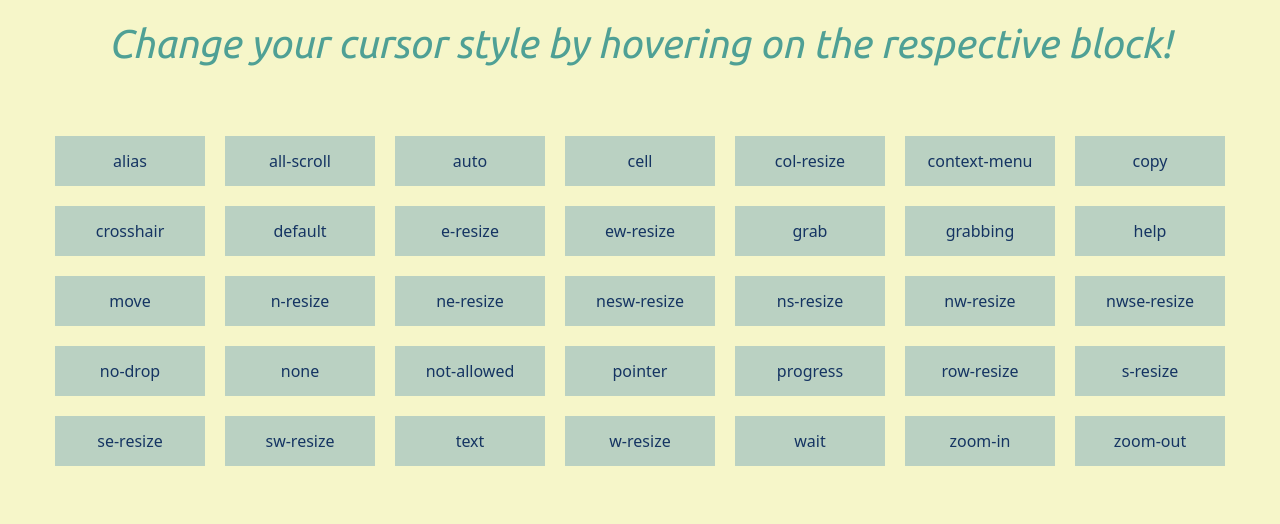
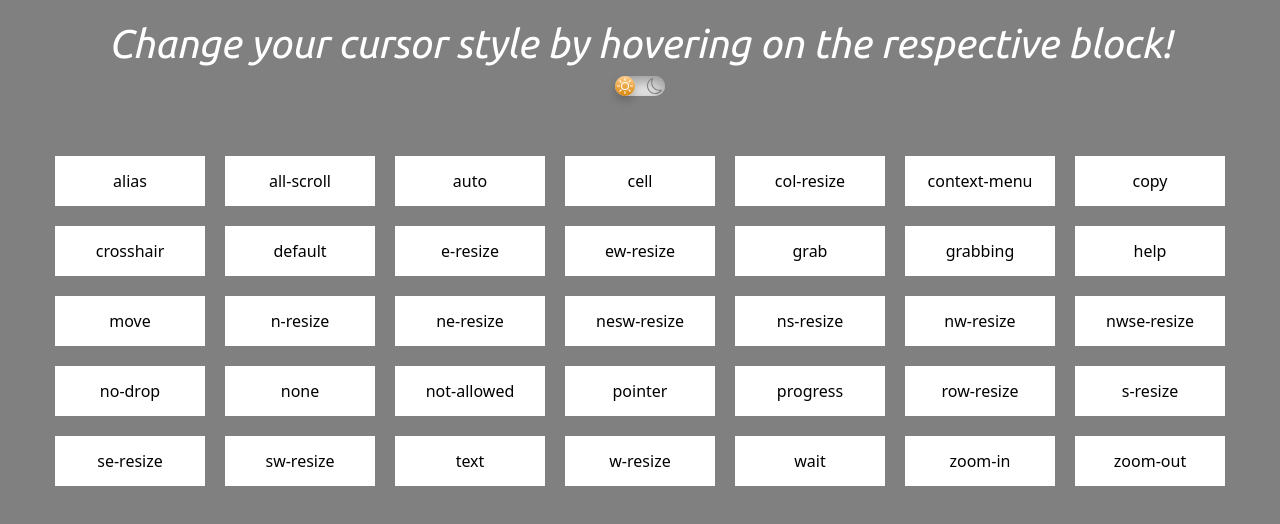
Before and after one commit to VibhorJaiswal/Cursor-Test, a plain HTML site: page index.html in a window 1280 px wide. Drawn offline with nearby package versions, Linux system fonts and the light colour scheme.

Commit message:
dark mode added

```diff
--- /dev/null
+++ b/dark.css
@@ -0,0 +1,30 @@
+body{
+    height: 100vh;
+    width: 100vw;
+    background-color: #808080;
+    overflow: hidden;
+    transition: background-color 0.5s ease;
+}
+
+#cursorDiv{
+    height: 50px;
+    width: 150px;
+    background-color: black;
+    color: white;
+    margin: 10px;
+    display: grid;
+    place-items: center;
+    transition: background-color 0.5s ease;
+}
+
+#Header{
+    width: 100vw;
+    height: max-content;
+    margin-top: 20px;
+    margin-bottom: 50px;
+    display: grid;
+    place-items: center;
+    color: black;
+    font-family: 'Ubuntu', sans-serif;
+    transition: background-color 0.5s ease;
+}
--- a/index.html
+++ b/index.html
@@ -15,13 +15,59 @@
 <link rel="preconnect" href="https://fonts.gstatic.com" crossorigin>
 <link href="https://fonts.googleapis.com/css2?family=Ubuntu:ital@1&display=swap" rel="stylesheet">
 
-    <link rel="stylesheet" href="styles.css" />
+    <link id="theme-style" rel="stylesheet" href="light.css" />
+    <link rel="stylesheet" href="toggleButton.css">
   </head>
   <body>
     <div id="Header">
       <h1>Change your cursor style by hovering on the respective block!</h1>
+
+
+      <input type="checkbox" onchange="togglemode()" id="darkmode-toggle"/>
+      <label for="darkmode-toggle">
+        <svg class="sun" xmlns="http://www.w3.org/2000/svg" width="16" height="16" fill="currentColor" class="bi bi-brightness-high" viewBox="0 0 16 16">
+          <path d="M8 11a3 3 0 1 1 0-6 3 3 0 0 1 0 6zm0 1a4 4 0 1 0 0-8 4 4 0 0 0 0 8zM8 0a.5.5 0 0 1 .5.5v2a.5.5 0 0 1-1 0v-2A.5.5 0 0 1 8 0zm0 13a.5.5 0 0 1 .5.5v2a.5.5 0 0 1-1 0v-2A.5.5 0 0 1 8 13zm8-5a.5.5 0 0 1-.5.5h-2a.5.5 0 0 1 0-1h2a.5.5 0 0 1 .5.5zM3 8a.5.5 0 0 1-.5.5h-2a.5.5 0 0 1 0-1h2A.5.5 0 0 1 3 8zm10.657-5.657a.5.5 0 0 1 0 .707l-1.414 1.415a.5.5 0 1 1-.707-.708l1.414-1.414a.5.5 0 0 1 .707 0zm-9.193 9.193a.5.5 0 0 1 0 .707L3.05 13.657a.5.5 0 0 1-.707-.707l1.414-1.414a.5.5 0 0 1 .707 0zm9.193 2.121a.5.5 0 0 1-.707 0l-1.414-1.414a.5.5 0 0 1 .707-.707l1.414 1.414a.5.5 0 0 1 0 .707zM4.464 4.465a.5.5 0 0 1-.707 0L2.343 3.05a.5.5 0 1 1 .707-.707l1.414 1.414a.5.5 0 0 1 0 .708z"/>
+        </svg>
+
+        <svg class="moon" xmlns="http://www.w3.org/2000/svg" width="16" height="16" fill="currentColor" class="bi bi-moon" viewBox="0 0 16 16">
+          <path d="M6 .278a.768.768 0 0 1 .08.858 7.208 7.208 0 0 0-.878 3.46c0 4.021 3.278 7.277 7.318 7.277.527 0 1.04-.055 1.533-.16a.787.787 0 0 1 .81.316.733.733 0 0 1-.031.893A8.349 8.349 0 0 1 8.344 16C3.734 16 0 12.286 0 7.71 0 4.266 2.114 1.312 5.124.06A.752.752 0 0 1 6 .278zM4.858 1.311A7.269 7.269 0 0 0 1.025 7.71c0 4.02 3.279 7.276 7.319 7.276a7.316 7.316 0 0 0 5.205-2.162c-.337.042-.68.063-1.029.063-4.61 0-8.343-3.714-8.343-8.29 0-1.167.242-2.278.681-3.286z"/>
+        </svg>
+      </label>
+
+
+
     </div>
     <div id="content" class="d-flex justify-content-center flex-wrap"></div>
+    <!-- <button onclick="togglemode()">change mode</button> -->
+
+
+
+
+
+
+      <!-- <input type="checkbox" onchange="togglemode()" id="darkmode-toggle"/>
+<label for="darkmode-toggle">
+  <svg class="sun" xmlns="http://www.w3.org/2000/svg" width="16" height="16" fill="currentColor" class="bi bi-brightness-high" viewBox="0 0 16 16">
+    <path d="M8 11a3 3 0 1 1 0-6 3 3 0 0 1 0 6zm0 1a4 4 0 1 0 0-8 4 4 0 0 0 0 8zM8 0a.5.5 0 0 1 .5.5v2a.5.5 0 0 1-1 0v-2A.5.5 0 0 1 8 0zm0 13a.5.5 0 0 1 .5.5v2a.5.5 0 0 1-1 0v-2A.5.5 0 0 1 8 13zm8-5a.5.5 0 0 1-.5.5h-2a.5.5 0 0 1 0-1h2a.5.5 0 0 1 .5.5zM3 8a.5.5 0 0 1-.5.5h-2a.5.5 0 0 1 0-1h2A.5.5 0 0 1 3 8zm10.657-5.657a.5.5 0 0 1 0 .707l-1.414 1.415a.5.5 0 1 1-.707-.708l1.414-1.414a.5.5 0 0 1 .707 0zm-9.193 9.193a.5.5 0 0 1 0 .707L3.05 13.657a.5.5 0 0 1-.707-.707l1.414-1.414a.5.5 0 0 1 .707 0zm9.193 2.121a.5.5 0 0 1-.707 0l-1.414-1.414a.5.5 0 0 1 .707-.707l1.414 1.414a.5.5 0 0 1 0 .707zM4.464 4.465a.5.5 0 0 1-.707 0L2.343 3.05a.5.5 0 1 1 .707-.707l1.414 1.414a.5.5 0 0 1 0 .708z"/>
+  </svg>
+
+  <svg class="moon" xmlns="http://www.w3.org/2000/svg" width="16" height="16" fill="currentColor" class="bi bi-moon" viewBox="0 0 16 16">
+    <path d="M6 .278a.768.768 0 0 1 .08.858 7.208 7.208 0 0 0-.878 3.46c0 4.021 3.278 7.277 7.318 7.277.527 0 1.04-.055 1.533-.16a.787.787 0 0 1 .81.316.733.733 0 0 1-.031.893A8.349 8.349 0 0 1 8.344 16C3.734 16 0 12.286 0 7.71 0 4.266 2.114 1.312 5.124.06A.752.752 0 0 1 6 .278zM4.858 1.311A7.269 7.269 0 0 0 1.025 7.71c0 4.02 3.279 7.276 7.319 7.276a7.316 7.316 0 0 0 5.205-2.162c-.337.042-.68.063-1.029.063-4.61 0-8.343-3.714-8.343-8.29 0-1.167.242-2.278.681-3.286z"/>
+  </svg>
+</label> -->
+
+
+
+
+
+
+
+
+
+
+
+
+
     <script src="./script.js"></script>
 
     <script
--- a/styles.css
+++ b/light.css
@@ -1,18 +1,20 @@
 body{
     height: 100vh;
     width: 100vw;
-    background-color: #F6F6C9;
+    background-color: #808080;
     overflow: hidden;
+    transition: background-color 0.5s ease;
 }
 
 #cursorDiv{
     height: 50px;
     width: 150px;
-    background-color: #BAD1C2;
-    color: #153462;
+    background-color: white;
+    color: black;
     margin: 10px;
     display: grid;
     place-items: center;
+    transition: background-color 0.5s ease;
 }
 
 #Header{
@@ -22,6 +24,7 @@ body{
     margin-bottom: 50px;
     display: grid;
     place-items: center;
-    color: #4FA095;
+    color: white;
     font-family: 'Ubuntu', sans-serif;
+    transition: background-color 0.5s ease;
 }
--- a/script.js
+++ b/script.js
@@ -46,3 +46,16 @@ cursorTypes.forEach((item) => {
 
   div.appendChild(cursorTestDiv);
 });
+
+
+function togglemode() {
+
+  const themeStyle = document.getElementById("theme-style");
+  const currentTheme = themeStyle.getAttribute("href");
+
+  if (currentTheme === "light.css") {
+    themeStyle.setAttribute("href", "dark.css");
+  } else {
+    themeStyle.setAttribute("href", "light.css");
+  }
+}
--- /dev/null
+++ b/toggleButton.css
@@ -0,0 +1,79 @@
+label {
+    width:50px;
+    height:20px;
+    position: relative;
+    display: block;
+    background: #ebebeb;
+    border-radius: 20px;
+    box-shadow: inset 0px 5px 15px rgba(0,0,0,0.4), inset 0px -5px 15px rgba(255,255,255,0.4);
+    cursor: pointer;
+  }
+
+  label:after {
+    content: "";
+    width:20px;
+    height: 20px;
+    position: absolute;
+    top:0px;
+    left:0px;
+    background: linear-gradient(180deg,#ffcc89,#d8860b);
+    border-radius: 10px;
+    box-shadow: 0px 5px 10px rgba(0,0,0,0.2);
+  }
+  input {
+    width: 0;
+    height: 0;
+    visibility: hidden;
+  }
+
+  input:checked + label {
+    background: #242424;
+  }
+  input:checked + label:after {
+    left:50px;
+    transform: translateX(-100%);
+    background: linear-gradient(180deg,#777,#3a3a3a);
+  }
+  label, label:after {
+    transition: 0.3s
+  }
+
+  label:active:after{
+    width: 50px;
+  }
+
+  .background {
+    width:50px;
+    height: 20px;
+    background: #fff;
+    z-index: -1;
+    position: absolute;
+    transition: 0.3s;
+  }
+
+  input:checked + label + .background {
+    background:#242424;
+  }
+
+  label svg {
+    position: absolute;
+    width: 20px;
+    top:2px;
+    z-index: 100;
+  }
+  label svg.sun {
+    left:0px;
+    fill:#fff;
+    transition: 0.3s;
+  }
+  label svg.moon {
+    left:30px;
+    fill:#7e7e7e;
+    transition: 0.3s;
+  }
+  input:checked + label svg.sun {
+    fill:#7e7e7e;
+  }
+  input:checked + label svg.moon {
+    fill:#fff;
+  }
```
